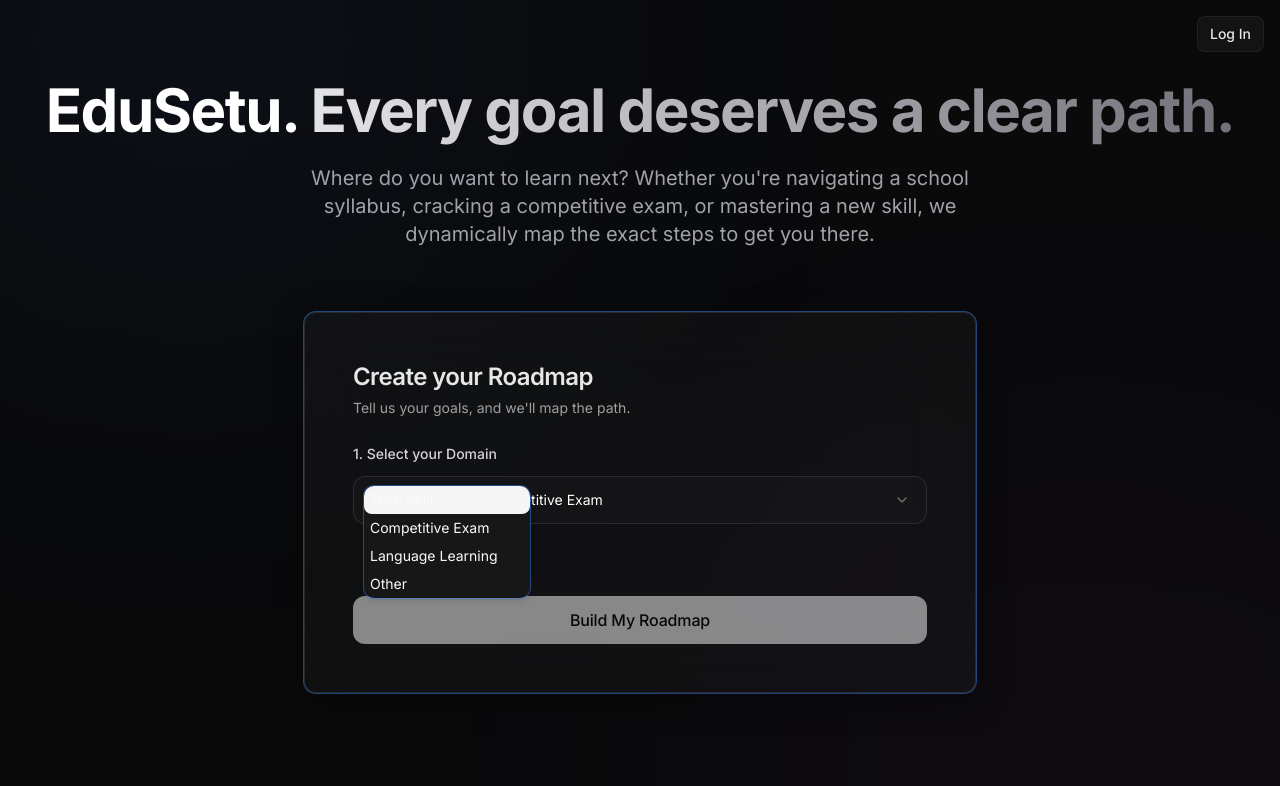
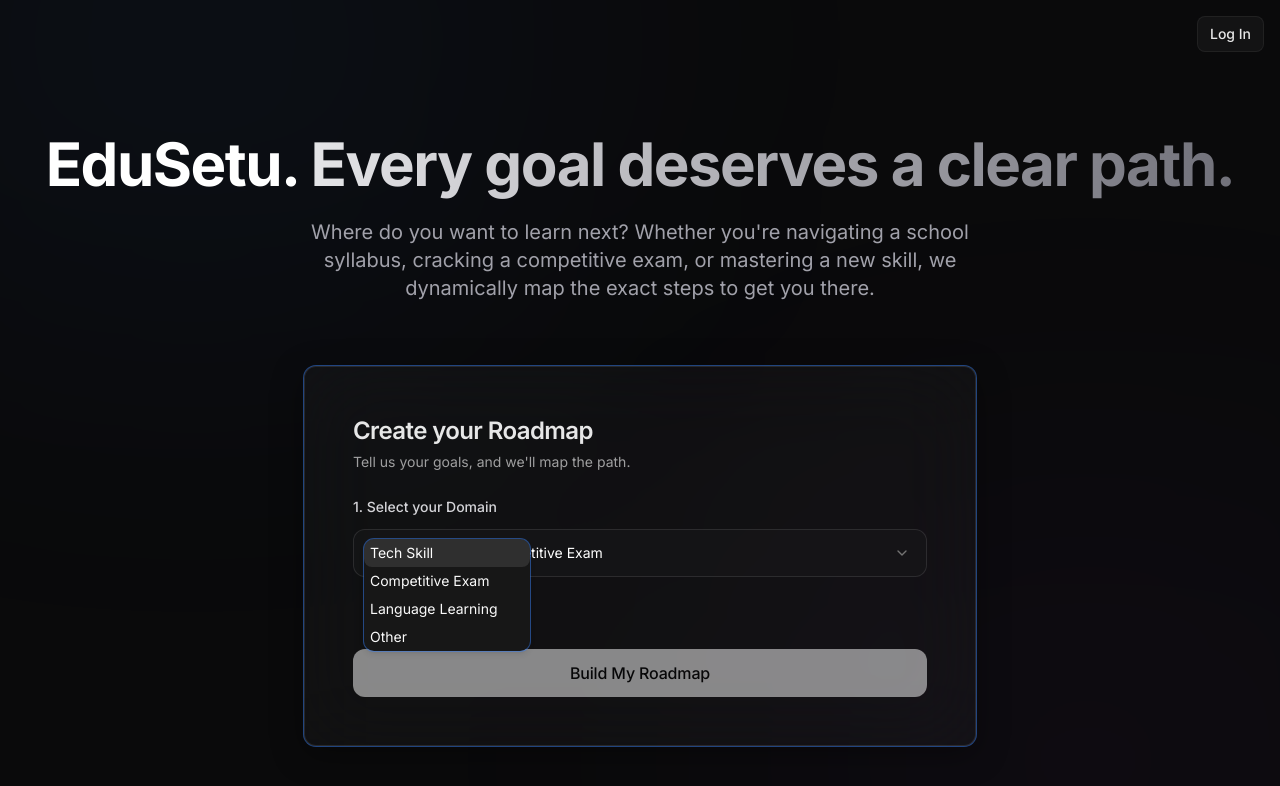
Before and after one commit to kd2606/edusetu, a Next.js app: page / in a window 1280 px wide. Both pictures are taken after a click on the button "e.g. Tech Skill or Competitive Exam". Shown: the top 786 px of the page. Built offline with nearby package versions, Linux system fonts and the light colour scheme; no server answers.

Commit message:
fix: resolve form scrolling issue and select item hover background color

```diff
--- a/src/app/page.tsx
+++ b/src/app/page.tsx
@@ -60,9 +60,9 @@
         </SheetContent>
       </Sheet>
 
-      <section className="flex-1 h-screen relative flex items-center justify-center overflow-hidden">
+      <section className="flex-1 h-screen relative overflow-y-auto overflow-x-hidden">
         {!roadmapData ? (
-          <div className="w-full px-4 flex flex-col items-center min-h-screen overflow-y-auto">
+          <div className="w-full px-4 flex flex-col items-center justify-center min-h-full py-12">
             <div className="text-center mt-20 mb-16">
               <h1 className="text-4xl md:text-6xl font-bold tracking-tight mb-6">
                 <span className="text-white">EduSetu.</span> <span className="bg-gradient-to-r from-zinc-200 to-zinc-500 bg-clip-text text-transparent">Every goal deserves a clear path.</span>
--- a/src/components/ui/select.tsx
+++ b/src/components/ui/select.tsx
@@ -117,7 +117,7 @@
     <SelectPrimitive.Item
       data-slot="select-item"
       className={cn(
-        "relative flex w-full cursor-default items-center gap-1.5 rounded-md py-1 pr-8 pl-1.5 text-sm outline-hidden select-none focus:bg-accent focus:text-accent-foreground not-data-[variant=destructive]:focus:**:text-accent-foreground data-disabled:pointer-events-none data-disabled:opacity-50 [&_svg]:pointer-events-none [&_svg]:shrink-0 [&_svg:not([class*='size-'])]:size-4 *:[span]:last:flex *:[span]:last:items-center *:[span]:last:gap-2",
+        "relative flex w-full cursor-default items-center gap-1.5 rounded-md py-1 pr-8 pl-1.5 text-sm outline-hidden select-none focus:bg-white/10 focus:text-white not-data-[variant=destructive]:focus:**:text-white data-disabled:pointer-events-none data-disabled:opacity-50 [&_svg]:pointer-events-none [&_svg]:shrink-0 [&_svg:not([class*='size-'])]:size-4 *:[span]:last:flex *:[span]:last:items-center *:[span]:last:gap-2",
         className
       )}
       {...props}
@@ -157,7 +157,7 @@
     <SelectPrimitive.ScrollUpArrow
       data-slot="select-scroll-up-button"
       className={cn(
-        "top-0 z-10 flex w-full cursor-default items-center justify-center bg-popover py-1 [&_svg:not([class*='size-'])]:size-4",
+        "top-0 z-10 flex w-full cursor-default items-center justify-center bg-[#0a0a0a] py-1 [&_svg:not([class*='size-'])]:size-4",
         className
       )}
       {...props}
@@ -176,7 +176,7 @@
     <SelectPrimitive.ScrollDownArrow
       data-slot="select-scroll-down-button"
       className={cn(
-        "bottom-0 z-10 flex w-full cursor-default items-center justify-center bg-popover py-1 [&_svg:not([class*='size-'])]:size-4",
+        "bottom-0 z-10 flex w-full cursor-default items-center justify-center bg-[#0a0a0a] py-1 [&_svg:not([class*='size-'])]:size-4",
         className
       )}
       {...props}
```
